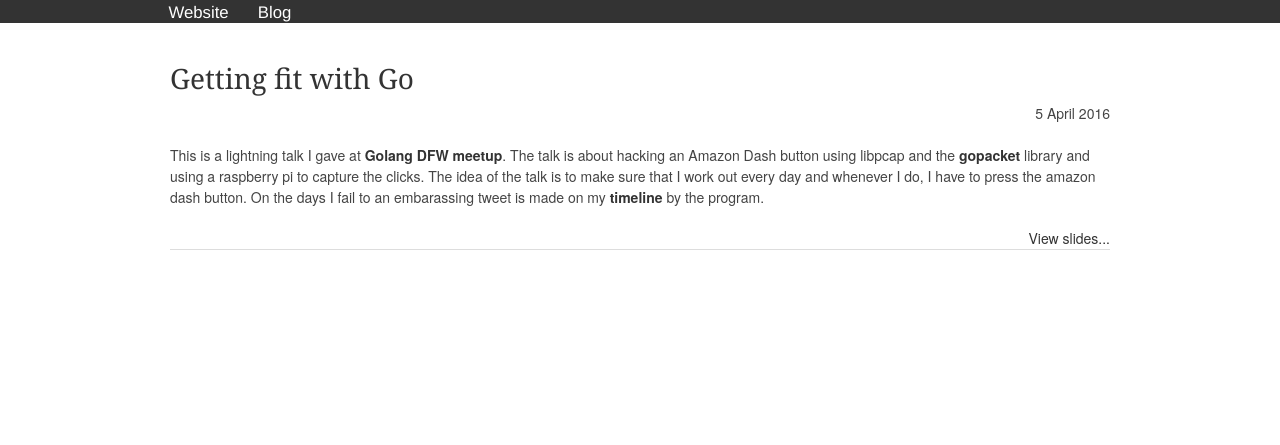
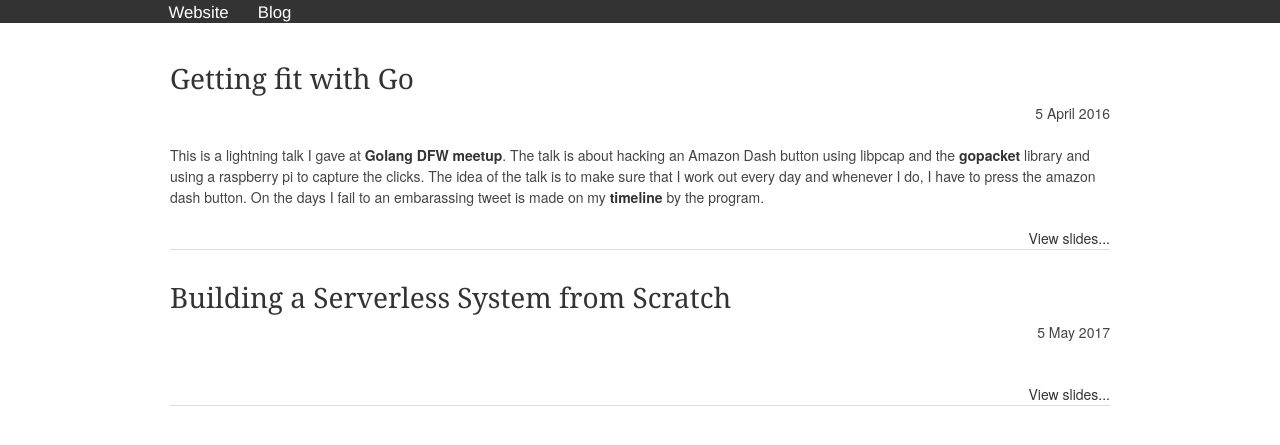
Before and after one commit to arelangi/adityarelangi.com, a Jekyll site: the page talks/index.html, which Jekyll copies as it is, in a window 1280 px wide. Shown: the top 445 px of the page. Built offline with Jekyll 4.4.1, drawn with Linux system fonts in a browser that asks for light colours.

Commit message:
Update index page

```diff
--- a/talks/index.html
+++ b/talks/index.html
@@ -29,6 +29,21 @@
             </div>
 
         </div>
+
+        <div class="sixteen columns">
+            <div class="excerpt">
+                <h3><a href="2017/may/">Building a Serverless System from Scratch</a></h3>
+                <span class="post-date">5 May 2017 </span>
+                <br/>
+                <br/>
+                <p></p>
+                <a class="read-more" href="2016/april/">View slides...</a>
+                <hr/>
+            </div>
+
+        </div>
+
+
     </div>
 </body>
 
```
